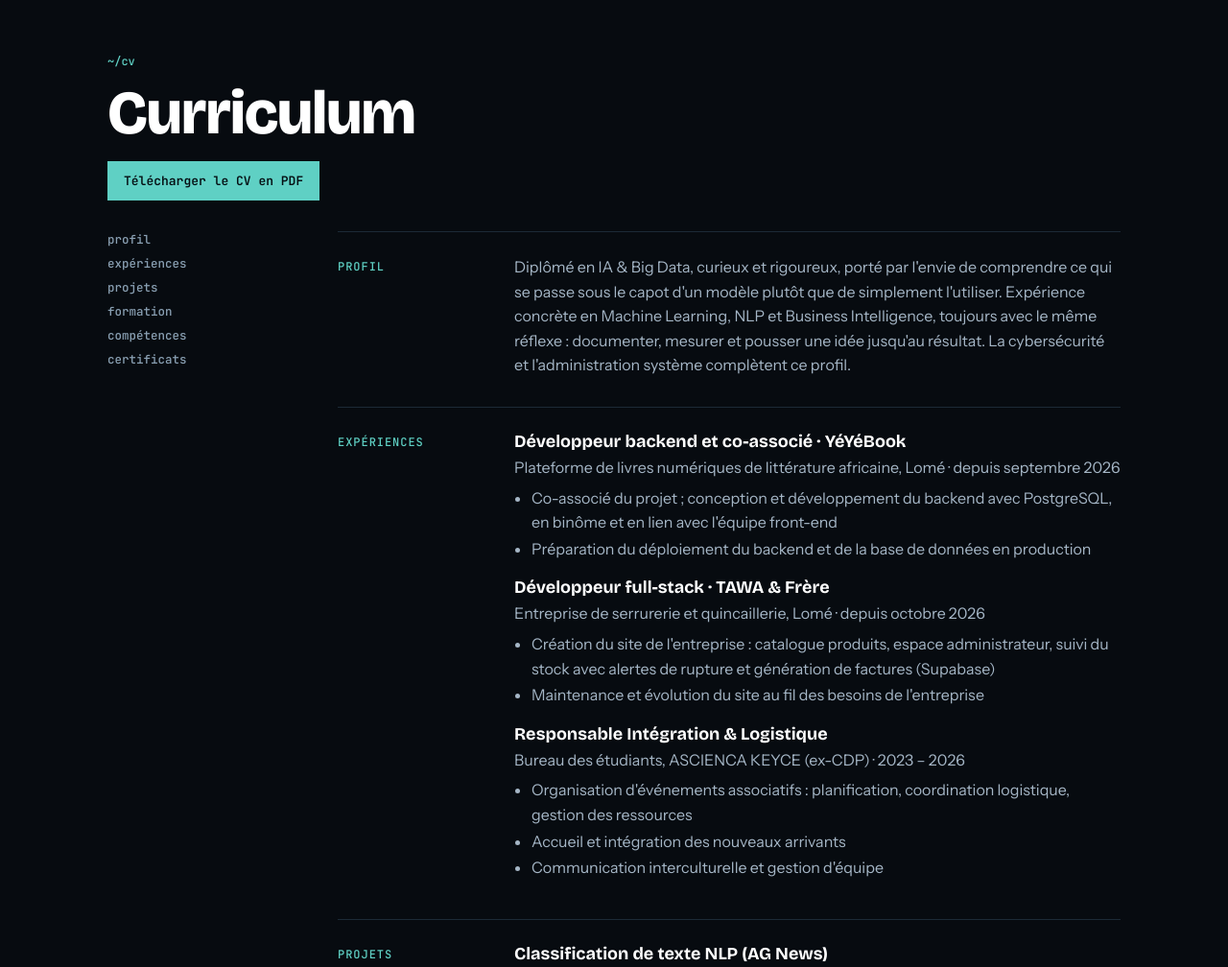
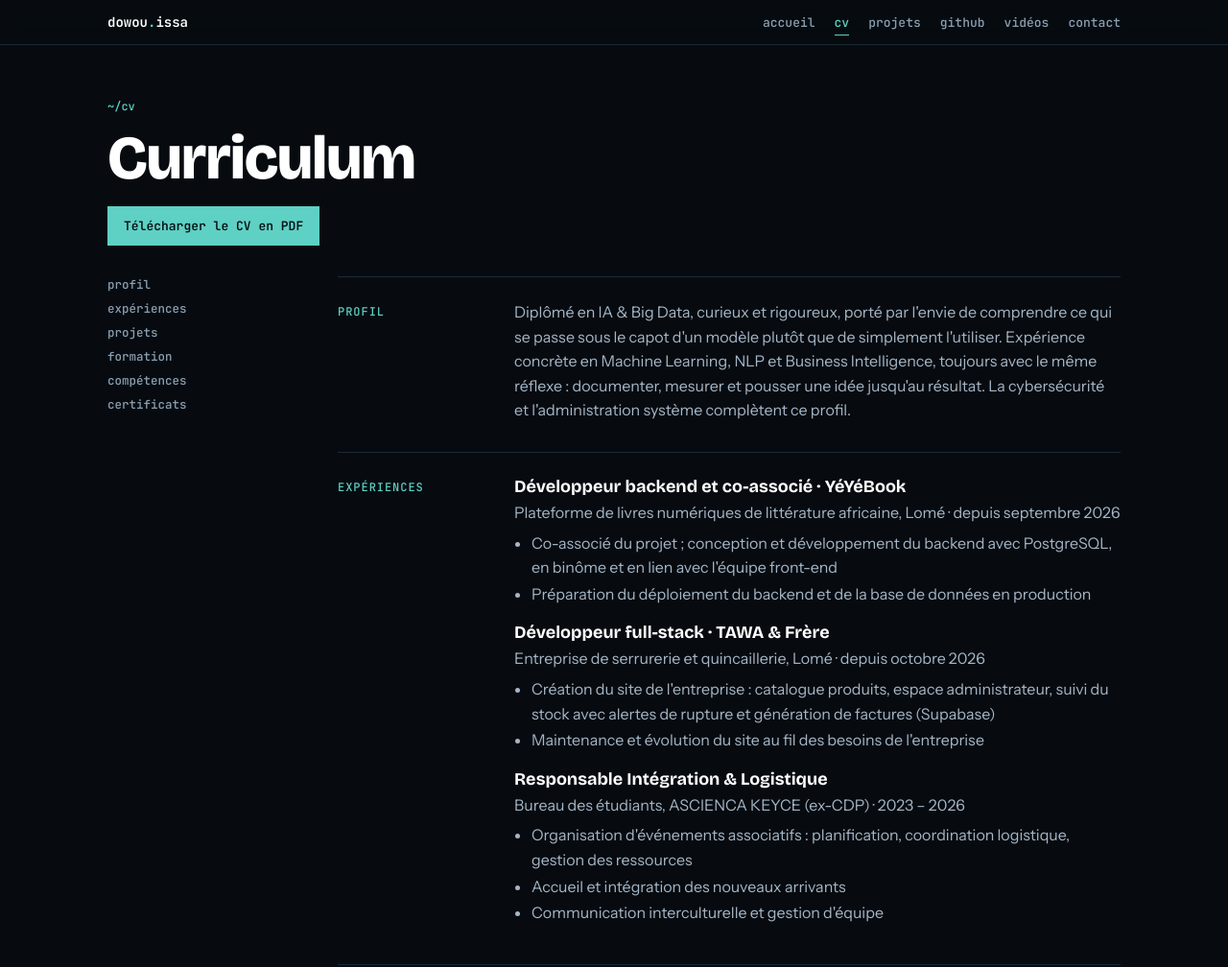
Before and after one commit to DOWOU-Issa/portfolio-personnel, a plain HTML site: page cv.html in a window 1280 px wide. Shown: the top 1008 px of the page at 96% size. Drawn offline with nearby package versions, Linux system fonts and the light colour scheme.

```diff
--- a/cv.html
+++ b/cv.html
@@ -24,7 +24,8 @@
 </head>
 <body data-net="page">
   <a class="skip" href="#contenu">Aller au contenu</a>
-  <!--HEADER-->
+  <header class="site-head"><div class="in"><a class="brand" href="index.html">dowou<i>.</i>issa</a>
+    <nav aria-label="Navigation principale"><ul class="site-nav"><li><a href="index.html">accueil</a></li><li><a href="cv.html" aria-current="page">cv</a></li><li><a href="projets/projets.html">projets</a></li><li><a href="github.html">github</a></li><li><a href="video.html">vidéos</a></li><li><a href="contact.html">contact</a></li></ul></nav></div></header>
 
   <main id="contenu" class="wrap">
     <header class="page-head">
@@ -92,7 +93,7 @@
     </div>
   </main>
 
-  <!--FOOTER-->
+  <footer class="site-foot"><div class="in"><span>© 2026 Dowou Issa</span><span><a href="https://github.com/DOWOU-Issa" target="_blank" rel="noopener">github.com/DOWOU-Issa</a> · <a href="https://www.linkedin.com/in/issa-dowou-4abbaa3a1" target="_blank" rel="noopener">linkedin</a> · <a href="mailto:dowouissa69@gmail.com">dowouissa69@gmail.com</a></span></div></footer>
   <script src="assets/js/net3d.js" defer></script>
 </body>
 </html>
```
